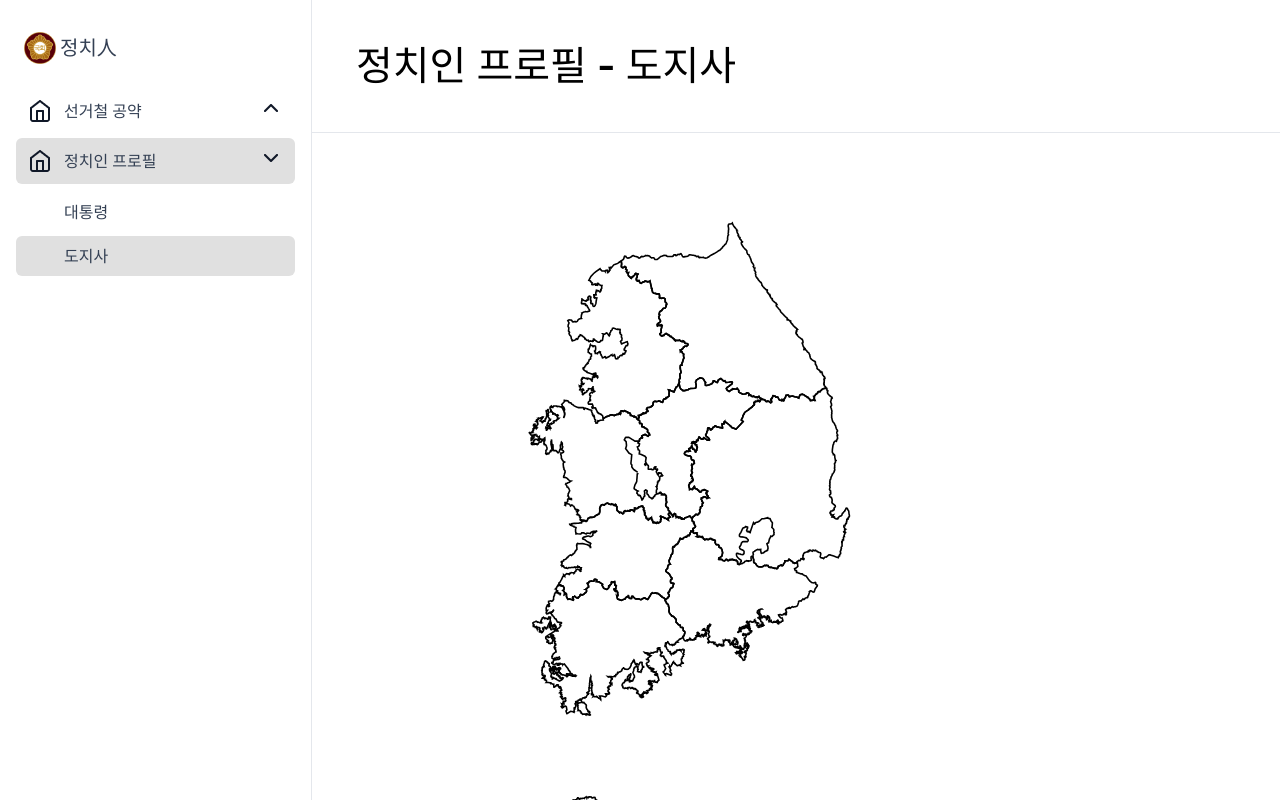
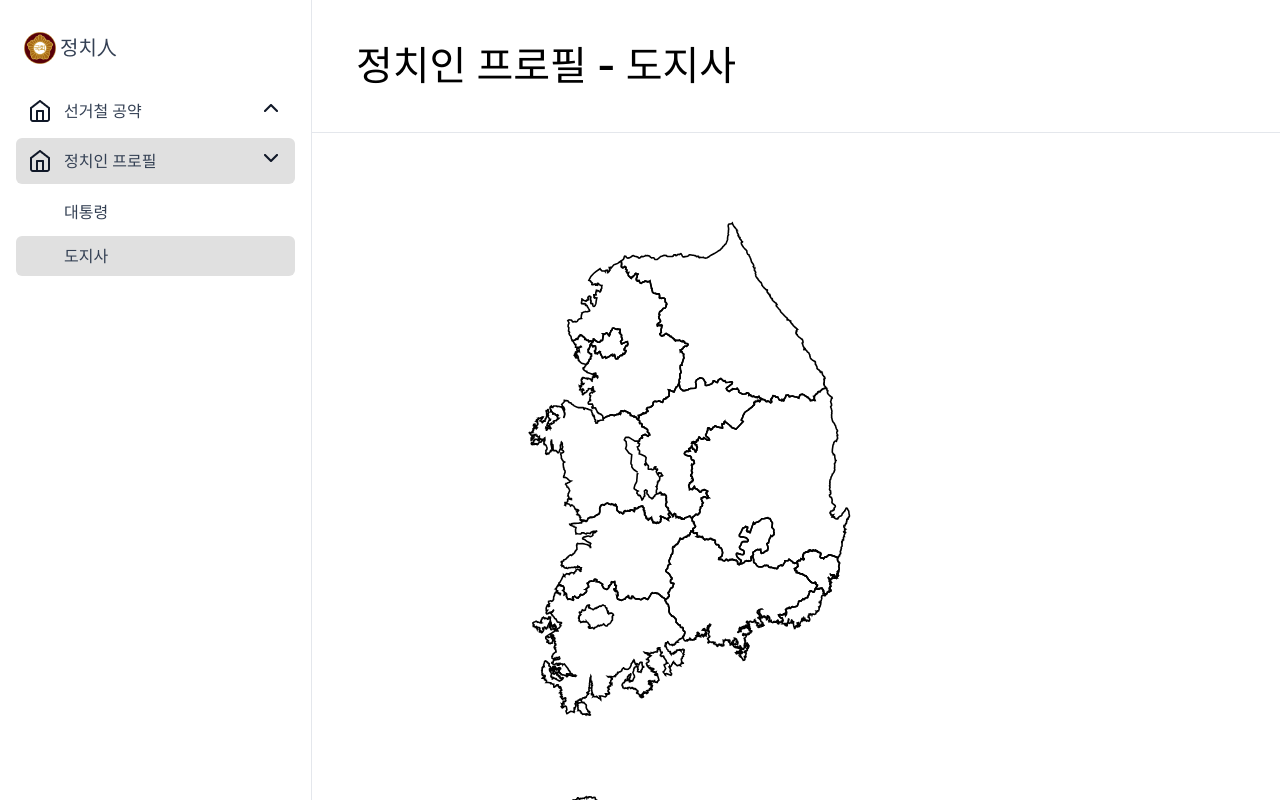
Before and after one commit to team3GodRock/hm-fe, a React (Vite) app: page /profile/map in a window 1280 px wide. Built offline with nearby package versions, Linux system fonts and the light colour scheme.

Commit message:
refactor MapPage

```diff
--- a/src/pages/Map/MapPage.jsx
+++ b/src/pages/Map/MapPage.jsx
@@ -33,6 +33,16 @@ const MapPage = () => {
   const jeonbukData = regionData.find(region => region.id === "jeonbuk");
   const jeonnamData = regionData.find(region => region.id === "jeonnam");
   const jejuData = regionData.find(region => region.id === "jeju");
+  const seoulData = regionData.find(region => region.id === "seoul");
+  const busanData = regionData.find(region => region.id === "busan");
+  const daegudata = regionData.find(region => region.id === "daegu");
+  const incheondata = regionData.find(region => region.id === "incheon");
+  const ulsandata = regionData.find(region => region.id === "ulsan");
+  const daejeondata = regionData.find(region => region.id === "ulsan");
+  const gwangjudata = regionData.find(region => region.id === "gwangju");
+
+
+
 
   const { navMenus, navSubMenus } = useNav();
 
@@ -190,6 +200,77 @@ const MapPage = () => {
                   onClick={() => setSelectedRegion(jejuData.name)}
                 />
               )}
+              {/* 광역시 */}
+              { seoulData && (
+                <polyline
+                  key={seoulData.id}
+                  id={seoulData.id}
+                  points={seoulData.path}
+                  fill="transparent"
+                  stroke="black"
+                  strokeWidth="3"
+                />
+              )}
+               { busanData && (
+                <polyline
+                  key={busanData.id}
+                  id={busanData.id}
+                  points={busanData.path}
+                  fill="transparent"
+                  stroke="black"
+                  strokeWidth="3"
+                />
+              )}
+               { daegudata && (
+                <polyline
+                  key={daegudata.id}
+                  id={daegudata.id}
+                  points={daegudata.path}
+                  fill="transparent"
+                  stroke="black"
+                  strokeWidth="3"
+                />
+              )}
+               { incheondata && (
+                <polyline
+                  key={incheondata.id}
+                  id={incheondata.id}
+                  points={incheondata.path}
+                  fill="transparent"
+                  stroke="black"
+                  strokeWidth="3"
+                />
+              )}
+               { daejeondata && (
+                <polyline
+                  key={daejeondata.id}
+                  id={daejeondata.id}
+                  points={daejeondata.path}
+                  fill="transparent"
+                  stroke="black"
+                  strokeWidth="3"
+                />
+              )}
+               { ulsandata && (
+                <polyline
+                  key={ulsandata.id}
+                  id={ulsandata.id}
+                  points={ulsandata.path}
+                  fill="transparent"
+                  stroke="black"
+                  strokeWidth="3"
+                />
+              )}
+               { gwangjudata && (
+                <polyline
+                  key={gwangjudata.id}
+                  id={gwangjudata.id}
+                  points={gwangjudata.path}
+                  fill="transparent"
+                  stroke="black"
+                  strokeWidth="3"
+                />
+              )}
             </InteractiveMap>
           </MapContainer>
         </ContainerBox>
```
